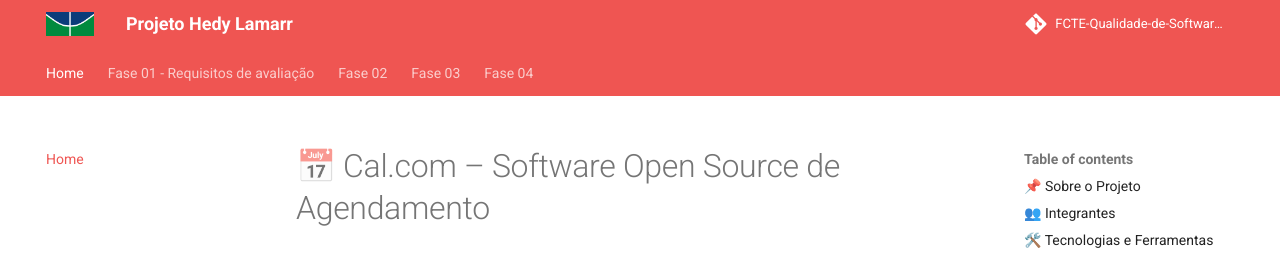
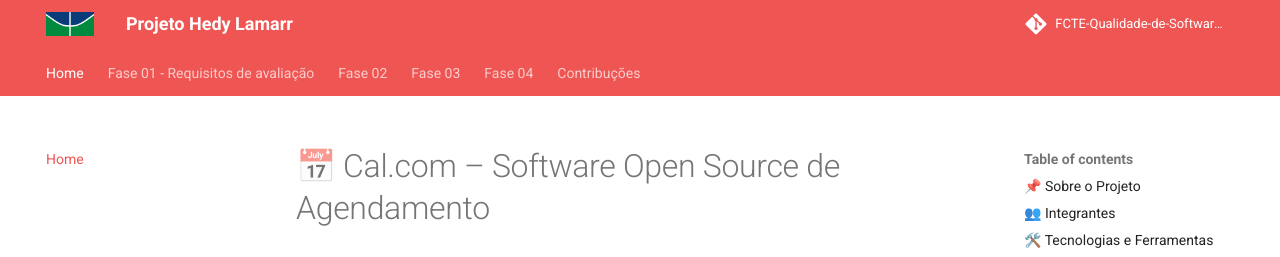
Before and after one commit to FCTE-Qualidade-de-Software-1/2025-2_T01_HEDDY-LAMAR, an MkDocs documentation site: the page built from docs/index.md, in a window 1280 px wide and 900 px high. Shown: the top 257 px of the window. Built offline with MkDocs 1.6.1 and Material for MkDocs 9.7.7, drawn with Linux system fonts in a browser that asks for light colours; comment, search, counter and statistics services are not loaded.

Commit message:
fix(rotas) Atualização de rota.

```diff
--- a/mkdocs.yml
+++ b/mkdocs.yml
@@ -32,6 +32,7 @@
   - "Fase 02": fase_2/index.md
   - "Fase 03": fase_3/index.md
   - "Fase 04": fase_4/index.md
+  - "Contribuções": contribuicao/fase_1.md
 
 plugins:
   - minify
```
